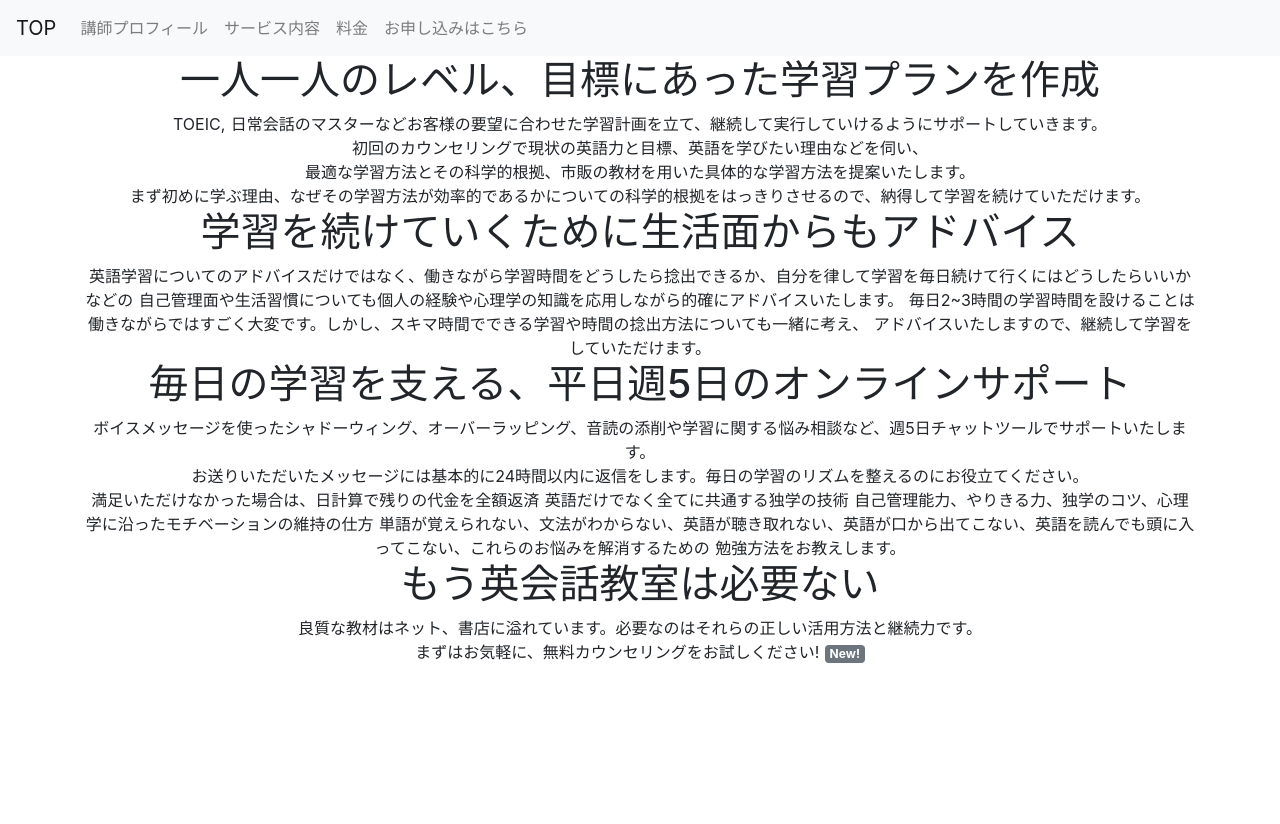
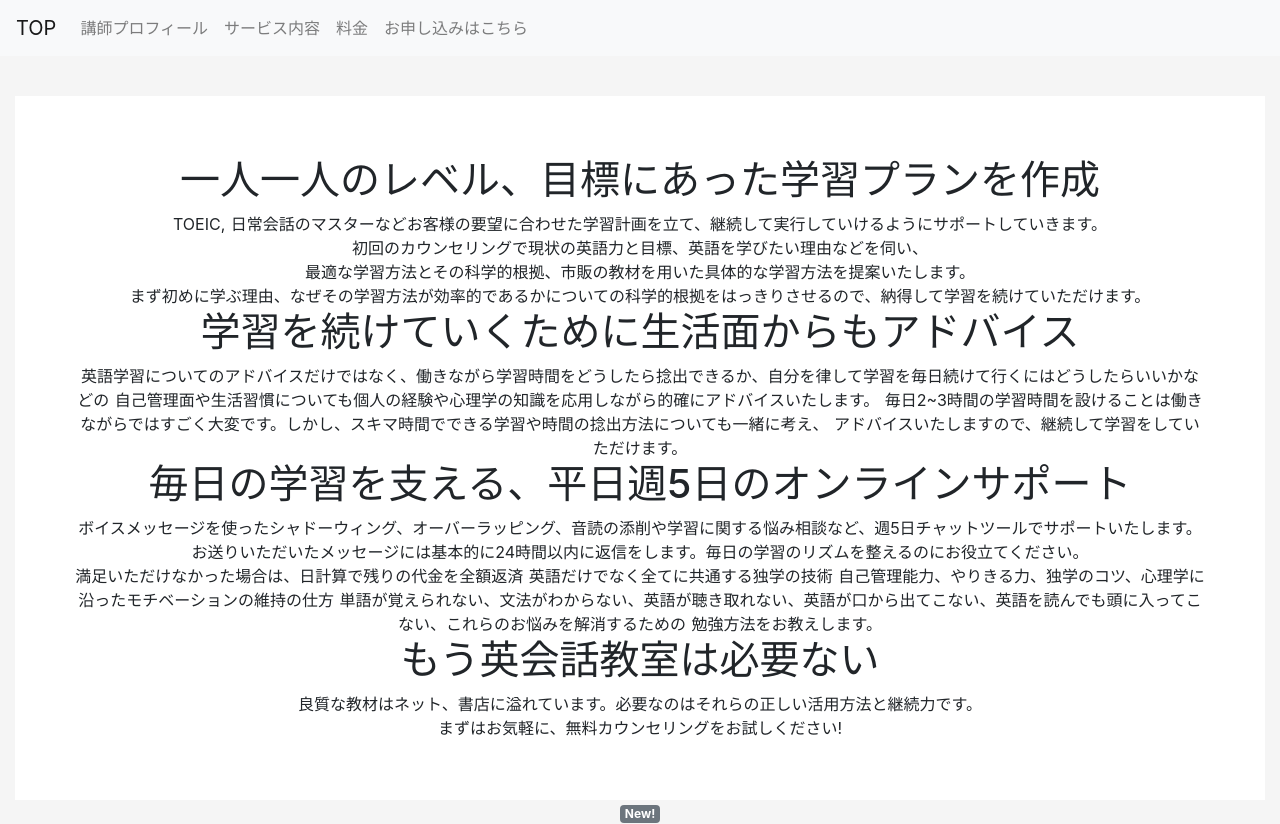
Before and after one commit to masalennon/myEnglish, a Nuxt app: page /content in a window 1280 px wide. Before the commit the page ends 800 px from the top, so only its background shows below. Built offline with nearby package versions, Linux system fonts and the light colour scheme.

Commit message:
made content page look nicer

```diff
--- a/pages/content.vue
+++ b/pages/content.vue
@@ -1,6 +1,7 @@
 <template>
   <div class="container content">
 
+	<main class="main-container">
 	  <h1>
 		一人一人のレベル、目標にあった学習プランを作成
 	  </h1>
@@ -37,6 +38,7 @@
 	  </h1>
 	  良質な教材はネット、書店に溢れています。必要なのはそれらの正しい活用方法と継続力です。<br>
 	  まずはお気軽に、無料カウンセリングをお試しください!
+	</main>
 
 	<nuxt/>
 	<b-badge>New!</b-badge>
@@ -45,9 +47,23 @@
 
 <style>
 .content {
+}
+
+.container {
+  max-width: 1300px !important;
   text-align: center;
 }
 
+.main-container {
+  width: 100%;
+  margin-top: 40px;
+  background: white;
+  padding: 60px;
+}
+
+body {
+  background: whitesmoke;
+}
 
 html {
   font-family: "Source Sans Pro", -apple-system, BlinkMacSystemFont, "Segoe UI", Roboto, "Helvetica Neue", Arial, sans-serif;
@@ -59,6 +75,7 @@ html {
   -moz-osx-font-smoothing: grayscale;
   -webkit-font-smoothing: antialiased;
   box-sizing: border-box;
+  background: whitesmoke;
 }
 
 *, *:before, *:after {
--- a/pages/index.vue
+++ b/pages/index.vue
@@ -31,6 +31,15 @@ export default {
   justify-content: center;
   align-items: center;
   text-align: center;
+  min-width: 1000px;
+}
+
+body {
+}
+
+
+html {
+  background: whitesmoke;
 }
 
 .title {
```
Lines whose indentation alone changed are shown as unchanged.
